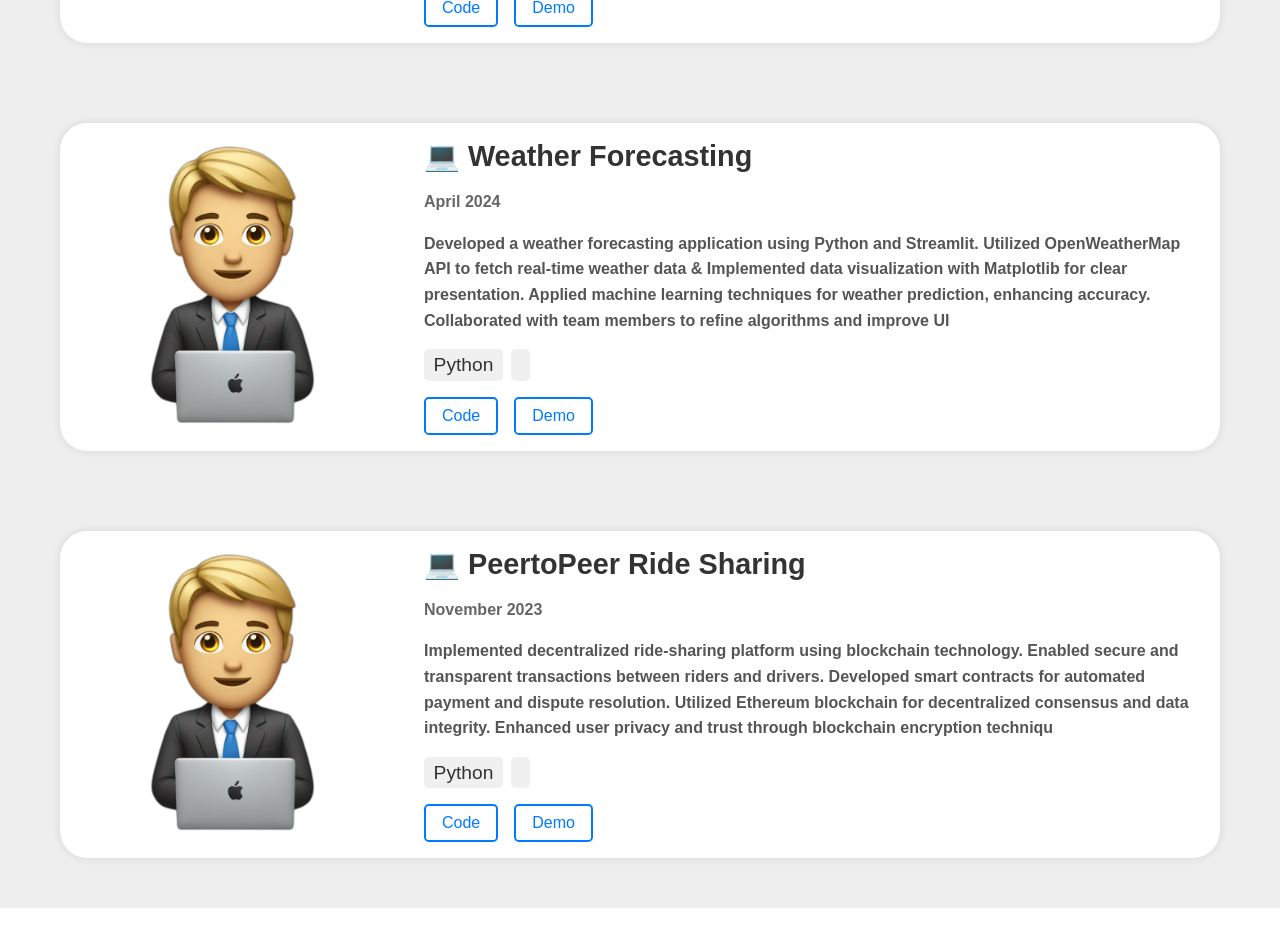
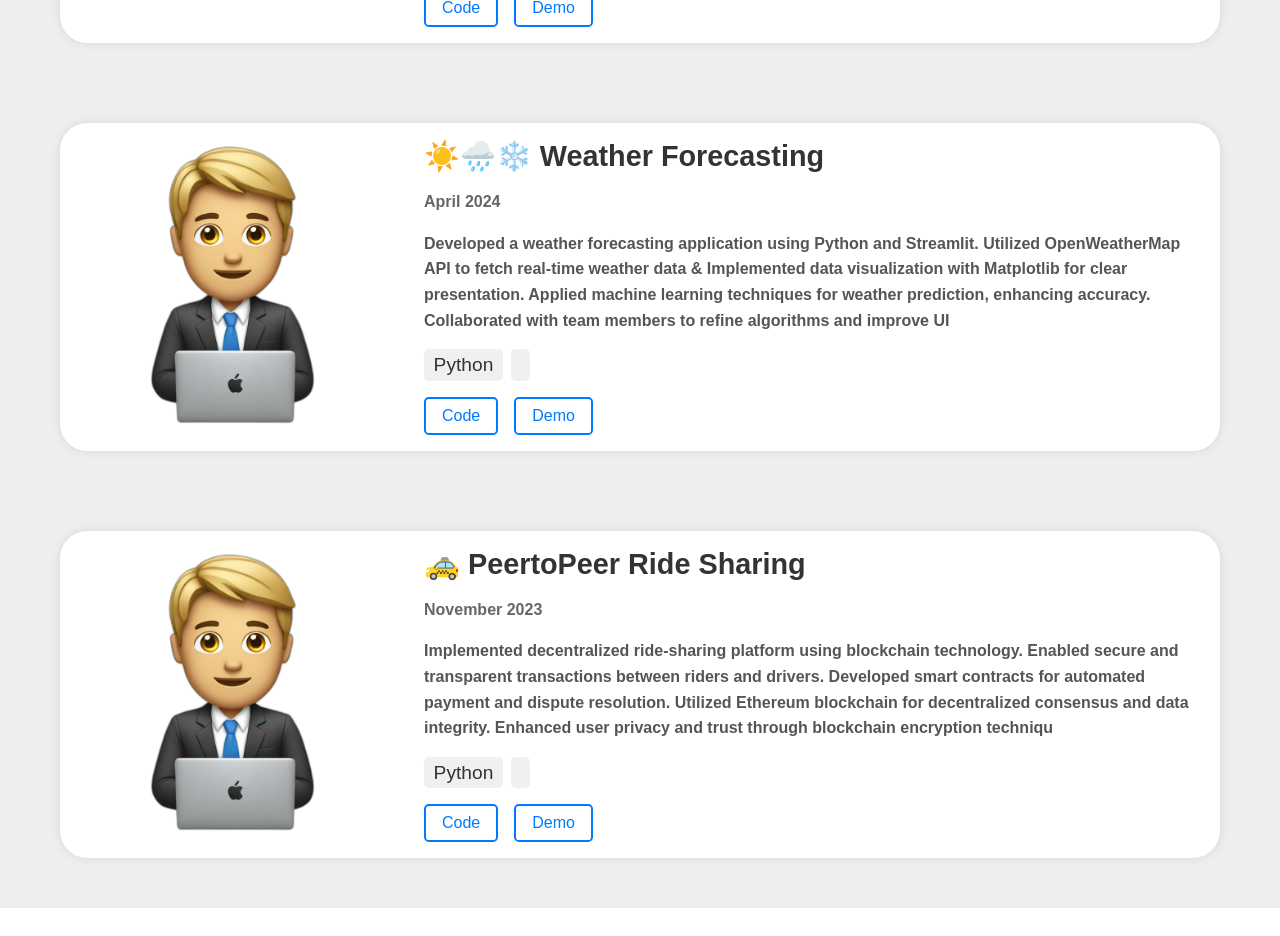
Before and after one commit to sujeetyadav021/sujeet_portfolio, a React (Create React App) app: page / in a window 1280 px wide. Shown: the part 2220-3156 px from the top of the page. Built offline with nearby package versions, Linux system fonts and the light colour scheme.

Commit message:
Added  components and styles to portfolio

```diff
--- a/public/index.html
+++ b/public/index.html
@@ -24,7 +24,7 @@
       work correctly both with client-side routing and a non-root public URL.
       Learn how to configure a non-root public URL by running `npm run build`.
     -->
-    <title>React App</title>
+    <title>📄Sujeet Yadav</title>
   </head>
   <body>
     <noscript>You need to enable JavaScript to run this app.</noscript>
--- a/src/components/Projects.jsx
+++ b/src/components/Projects.jsx
@@ -37,7 +37,7 @@ const Projects = () => {
 
               code="https://github.com/sujeetyadav021/weather_forecasting"
               //demo="Demo link"
-              icon="💻"
+              icon="☀️🌧️❄️"
             />
 
             <ProjectBox
@@ -51,7 +51,7 @@ const Projects = () => {
               techno1="Python"
               code="https://github.com/sujeetyadav021/p2p_ride_sharing"
               //demo="Demo link"
-              icon="💻"
+              icon="🚕"
             />
           </div>
         </div>
```
